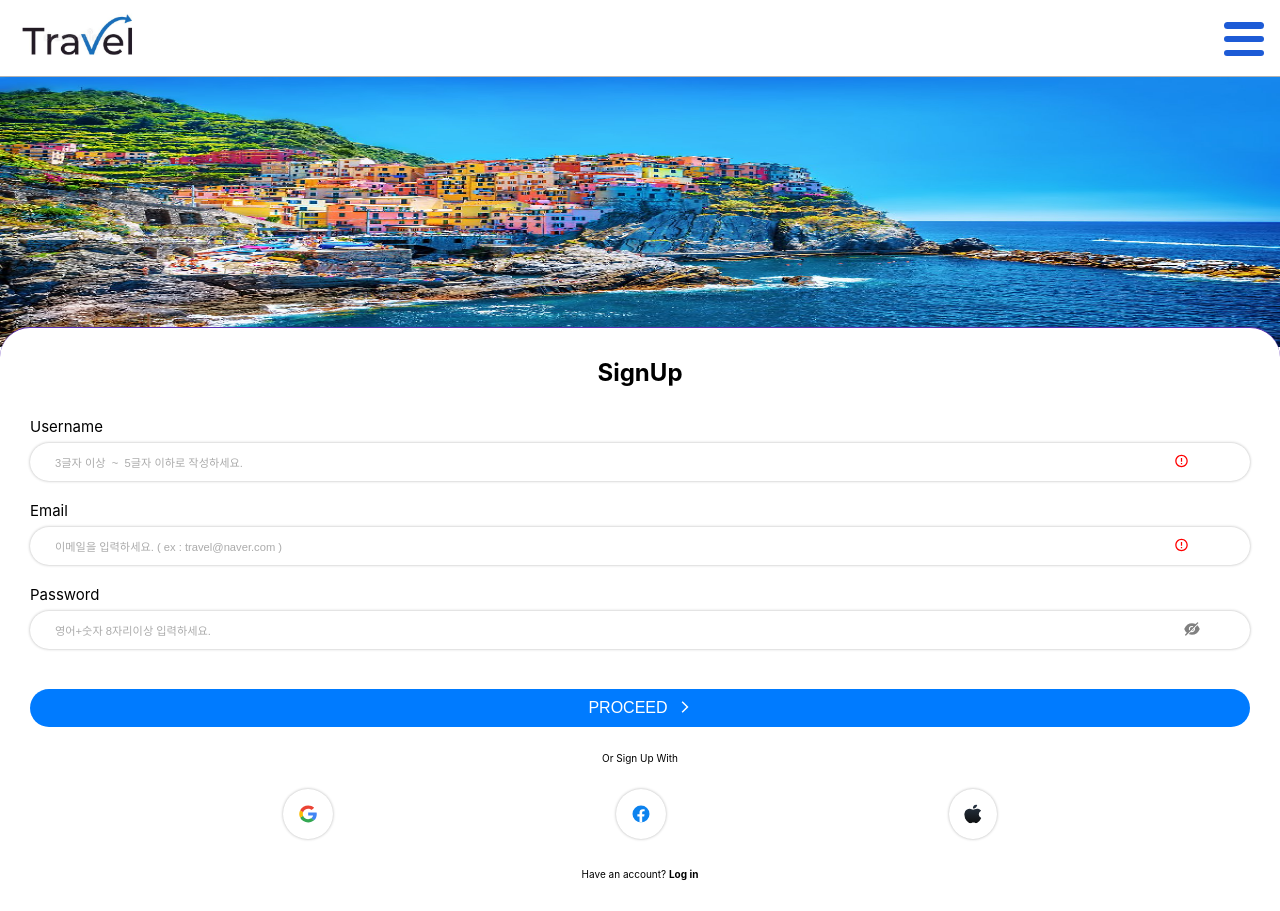
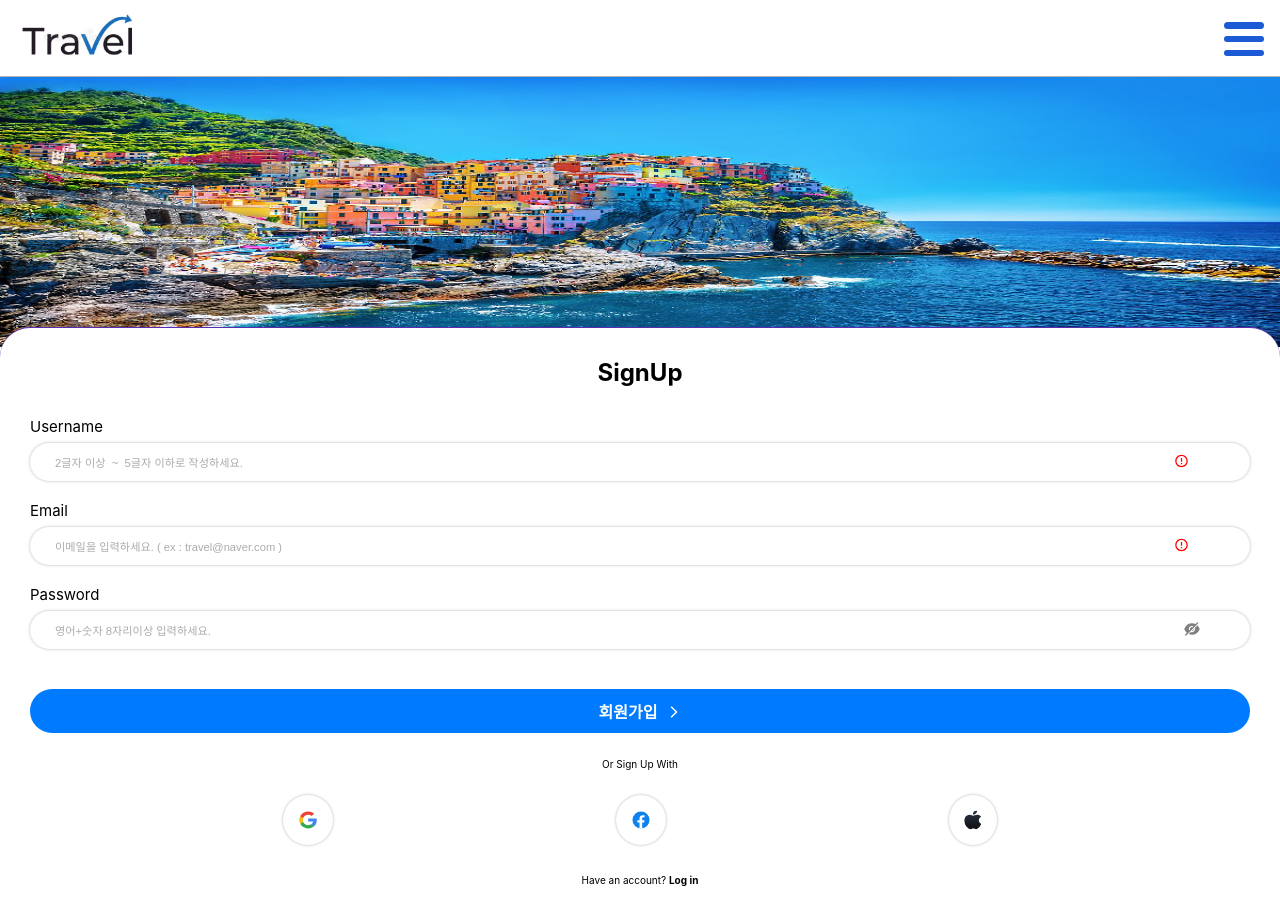
Before and after one commit to HYBEN09/enjoy-travel, a React (Vite) app in the folder react-project/: page /signUp in a window 1280 px wide. Built offline with nearby package versions, Linux system fonts and the light colour scheme; no server answers.

Commit message:
[chore] 글자내용 일부 수정

```diff
--- a/react-project/src/components/Button/ButtonStyled.ts
+++ b/react-project/src/components/Button/ButtonStyled.ts
@@ -7,6 +7,7 @@ export const ButtonWrapper = styled.button`
   background-color: #007bff;
   color: #fff;
   font-size: 1rem;
+  font-weight: 600;
   cursor: pointer;
   margin-top: 20px;
 
--- a/react-project/src/pages/SignIn/SignIn.tsx
+++ b/react-project/src/pages/SignIn/SignIn.tsx
@@ -105,7 +105,7 @@ const SignInForm = (/*{ onSubmit }: SignInFormProps*/) => {
         />
         <a>Need Help?</a>
         <Button>
-          PROCEED
+          로그인
           <IconWrapper>
             <MdArrowForwardIos />
           </IconWrapper>
--- a/react-project/src/pages/Signup/Signup.tsx
+++ b/react-project/src/pages/Signup/Signup.tsx
@@ -51,7 +51,7 @@ const SignupForm = () => {
     setFormData((prevFormData) => ({ ...prevFormData, [name]: value }));
     console.log(value);
 
-    if (value.length >= 3 && value.length <= 5) {
+    if (value.length >= 2 && value.length <= 5) {
       setIsValidName(true);
     } else {
       setIsValidName(false);
@@ -94,7 +94,7 @@ const SignupForm = () => {
           type="text"
           name="username"
           id="username"
-          placeholder="3글자 이상  ~  5글자 이하로 작성하세요."
+          placeholder="2글자 이상  ~  5글자 이하로 작성하세요."
           value={formData.username}
           onChange={handleChangeName}
           ref={usernameRef}
@@ -135,7 +135,7 @@ const SignupForm = () => {
           required
         />
         <Button>
-          PROCEED
+          회원가입
           <IconWrapper>
             <MdArrowForwardIos />
           </IconWrapper>
```
